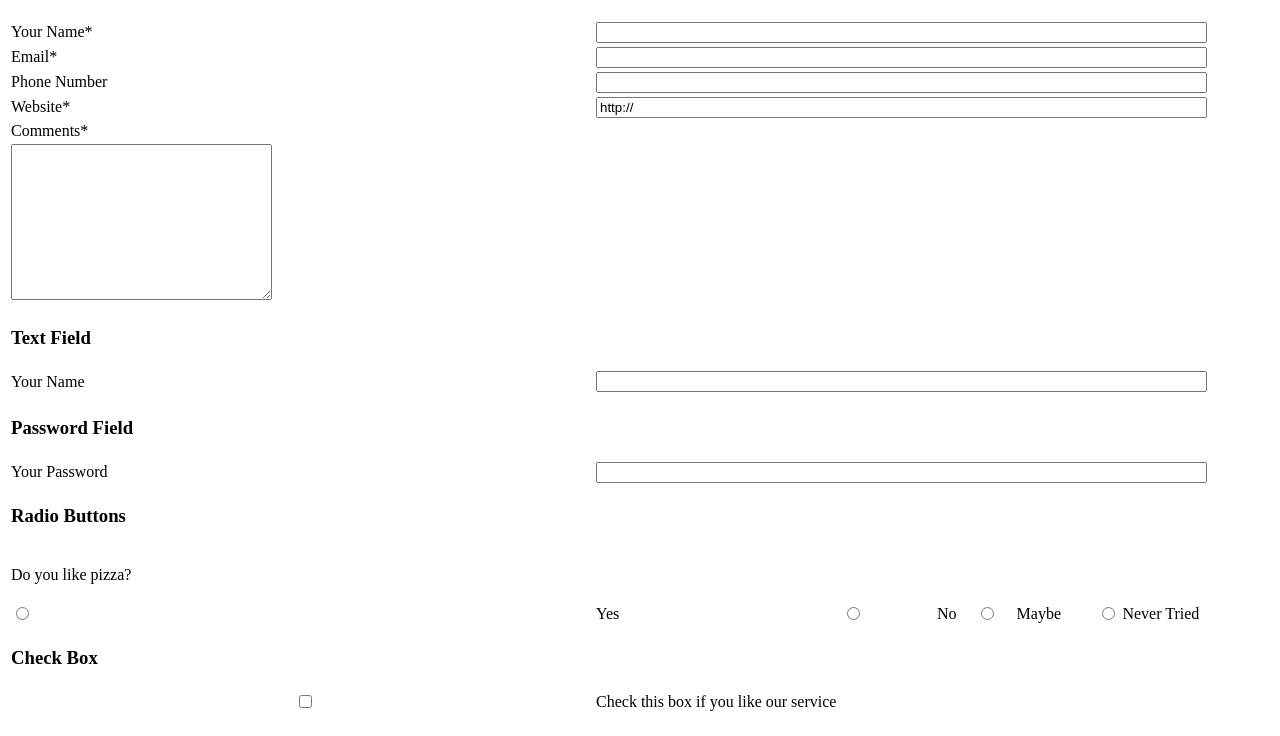
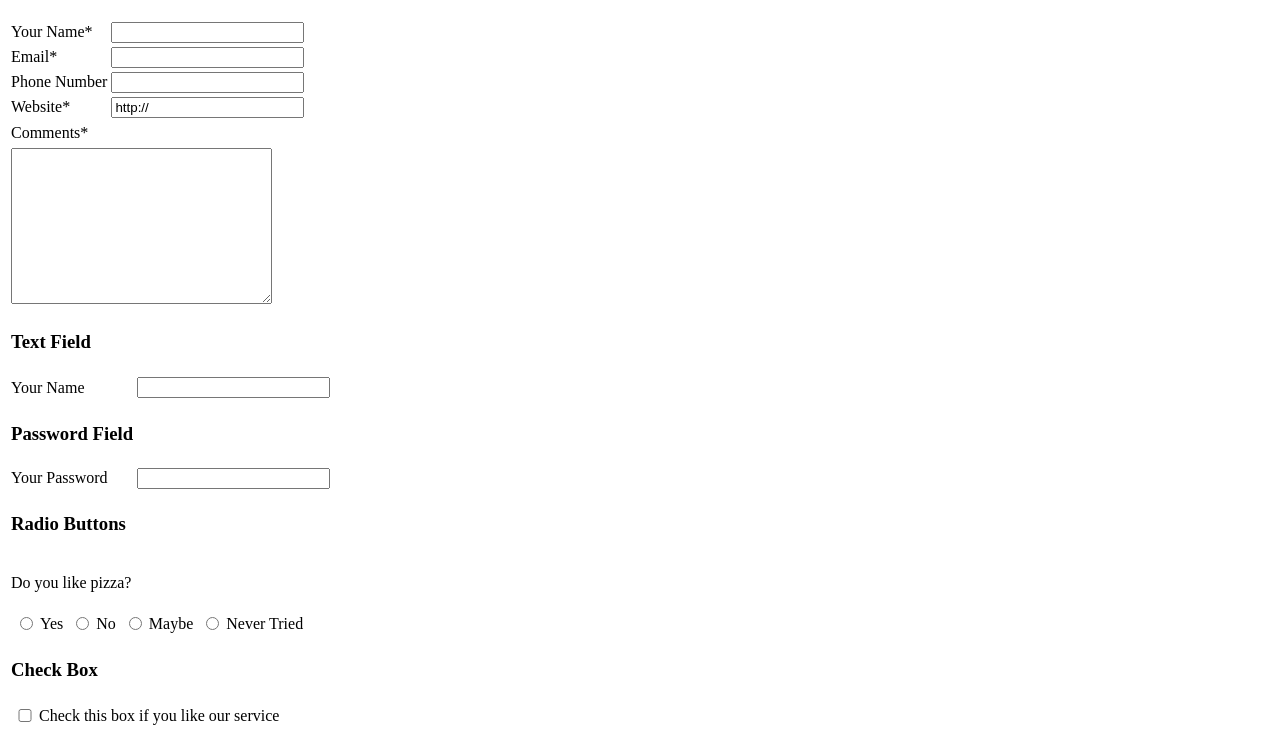
Before and after one commit to ketan18710/VinsolLearning, a plain HTML site: page Track1/index.html in a window 1280 px wide. Shown: the part 61-797 px from the top of the page. Drawn offline with Linux system fonts and the light colour scheme.

Commit message:
html table edited

```diff
--- a/Track1/index.html
+++ b/Track1/index.html
@@ -19,57 +19,73 @@
   <form >
     <table>
       <tr>
-        <td ><label for="name">Your Name*</label></td>
-        <td colspan="15"><input type="text" id="name" required /></td>
+        <td colspan="2"><label for="name">Your Name*</label></td>
+        <td colspan="10"><input type="text" id="name" required /></td>
       </tr>
       <tr>
-        <td ><label for="email">Email*</label></td>
-        <td colspan="15"><input type="email" id="email" required /></td>
+        <td colspan="2"><label for="email">Email*</label></td>
+        <td colspan="10"><input type="email" id="email" required /></td>
       </tr>
       <tr>
-        <td ><label for="Phone">Phone Number</label></td>
-        <td colspan="15"><input type="number" id="Phone" /></td>
+        <td colspan="2"><label for="Phone">Phone Number</label></td>
+        <td colspan="10"><input type="number" id="Phone" /></td>
       </tr>
       <tr>
-        <td ><label for="websiteURL">Website*</label></td>
-        <td colspan="15"><input type="url" id="websiteURL" required value="http://"></td>
+        <td colspan="2"><label for="websiteURL">Website*</label></td>
+        <td colspan="10"><input type="url" id="websiteURL" required value="http://"></td>
       </tr>
+    </table>
+    <table>
       <tr>
         <td colspan="100%"><label for="Comments">Comments*</label></td>
       </tr>
+    </table>
+    <table>
       <tr>
         <td colspan="100%">
           <textarea name="Comments" id="Comments" cols="30" rows="10" required></textarea>
         </td>
       </tr>
       <tr><td><h3>Text Field</h3></td></tr>
+    </table>
+    <table>
       <tr>
-        <td ><label for="Yourname">Your Name</label></td>
-        <td colspan="15"><input type="text" id="Yourname" required /></td>
+        <td colspan="2"><label for="Yourname">Your Name</label></td>
+        <td colspan="10"><input type="text" id="Yourname" required /></td>
       </tr>
       <tr>
       <tr><td><h3>Password Field</h3></td></tr>
       <tr>
-        <td ><label for="YourPass">Your Password</label></td>
-        <td colspan="15"><input type="password" id="YourPass" required /></td>
+        <td colspan="2"><label for="YourPass">Your Password</label></td>
+        <td colspan="10"><input type="password" id="YourPass" required /></td>
       </tr>
+    </table>
+    <table>
       <tr><td><h3>Radio Buttons</h3></td></tr>
       <tr><td><p>Do you like pizza?</p></td></tr>
-      <tr class="btnsGroup">
-        <td ><input type="radio" id="yes" name="pizza" value="yes"/></td>
-        <td colspan="2"><label for="yes">Yes</label></td>
-        <td ><input type="radio" id="no" name="pizza" value="no"></td>
-        <td colspan="2"><label for="no">No</label></td>
-        <td ><input type="radio" id="maybe" name="pizza" value="maybe"></td>
-        <td colspan="2"><label for="maybe">Maybe</label></td>
-        <td ><input type="radio" id="neverTried" name="pizza" value="neverTried"></td>
-        <td colspan="2"><label for="neverTried">Never Tried</label></td>
+    </table>
+    <table >
+      <tr class="">
+        <td colspan="2"><input type="radio" id="yes" name="pizza" value="yes"/></td>
+        <td colspan="2">&nbsp<label for="yes">Yes</label></td>
+        <td colspan="2"><input type="radio" id="no" name="pizza" value="no"></td>
+        <td colspan="2">&nbsp<label for="no">No</label></td>
+        <td colspan="2"><input type="radio" id="maybe" name="pizza" value="maybe"></td>
+        <td colspan="2">&nbsp<label for="maybe">Maybe</label></td>
+        <td colspan="2"><input type="radio" id="neverTried" name="pizza" value="neverTried"></td>
+        <td colspan="2">&nbsp<label for="neverTried">Never Tried</label></td>
       </tr>
+    </table>
+    <table>
       <tr><td><h3>Check Box</h3></td></tr>
+    </table>
+    <table>
       <tr>
-        <td colspan="1"><input type="checkbox" id="checkbox" name="checkbox" value="yes"></td>
-        <td colspan="1"><label for="checkbox">Check this box if you like our service</label></td>
+        <td colspan="2"><input type="checkbox" id="checkbox" name="checkbox" value="yes"></td>
+        <td colspan="2">&nbsp<label for="checkbox">Check this box if you like our service</label></td>
       </tr>
+    </table>
+    <table>
       <tr><td><h3>Textarea</h3></td></tr>
       <tr>
         <td><label for="textarea">Anything you would like to say</label><br></td>
@@ -102,14 +118,20 @@
           </select>
         </td>
       </tr>
+    </table>
+    <table>
       <tr>
-        <td colspan="2"><h3>Attach a file</h3></td>
+        <td colspan="4"><h3>Attach a file</h3></td>
         <td colspan="6"><input type="file" name="" id=""></td>
       </tr>
+    </table>
+    <table>
       <tr><td><h3>Buttons</h3></td></tr>
+    </table>
+    <table>
       <tr>
         <td colspan="2"><input type="reset" value="Reset"></td>
-        <td colspan="2"><input type="submit" value="Submt"></td>
+        <td colspan="2">&nbsp<input type="submit" value="Submt"></td>
       </tr>
     </table>
     <div class="inputGroup">
```
